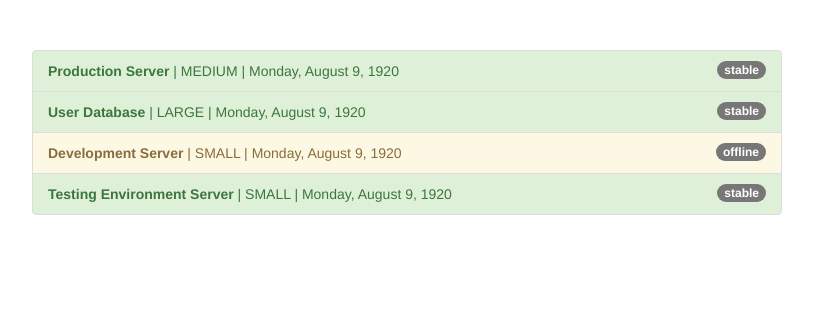
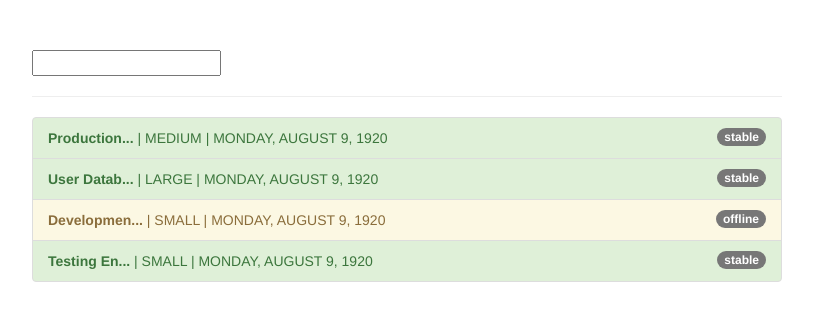
Before and after one commit to CaseyGardonio-Foat/Class11Prep_Udemy_Section17_PipesDemonstrations, an Angular app: page / in a window 1280 px wide. Shown: the top 320 px of the page, without its empty margins (233-1046 px from the left). Built offline with nearby package versions, Linux system fonts and the light colour scheme.

Commit message:
completed through Section 17 part 246

```diff
--- a/src/app/app.component.html
+++ b/src/app/app.component.html
@@ -1,18 +1,20 @@
 <div class="container">
   <div class="row">
     <div class="col-xs-12 col-sm-10 col-md-8 col-sm-offset-1 col-md-offset-2">
+      <input type="text" [(ngModel)]="filteredStatus">
+      <hr>
       <ul class="list-group">
         <li
           class="list-group-item"
-          *ngFor="let server of servers"
+          *ngFor="let server of servers | filter:filteredStatus:'status'"
           [ngClass]="getStatusClasses(server)">
           <span
             class="badge">
             {{ server.status }}
           </span>
-          <strong>{{ server.name }}</strong> |
+          <strong>{{ server.name | shorten:10 }}</strong> |
           {{ server.instanceType | uppercase }} |
-          {{ server.started | date:"fullDate" }}
+          {{ server.started | date:"fullDate" | uppercase }}
         </li>
       </ul>
     </div>
--- a/src/app/app.component.ts
+++ b/src/app/app.component.ts
@@ -32,6 +32,8 @@ export class AppComponent {
       started: new Date(15, 1, 2017)
     }
   ];
+  filteredStatus: string = '';
+
   getStatusClasses(server: {instanceType: string, name: string, status: string, started: Date}) {
     return {
       'list-group-item-success': server.status === 'stable',
--- a/src/app/app.module.ts
+++ b/src/app/app.module.ts
@@ -4,10 +4,14 @@ import { FormsModule } from '@angular/forms';
 
 
 import { AppComponent } from './app.component';
+import { ShortenPipe } from './shorten.pipe';
+import { FilterPipe } from './filter.pipe';
 
 @NgModule({
   declarations: [
-    AppComponent
+    AppComponent,
+    ShortenPipe,
+    FilterPipe
   ],
   imports: [
     BrowserModule,
--- /dev/null
+++ b/src/app/filter.pipe.ts
@@ -0,0 +1,21 @@
+import { Pipe, PipeTransform } from '@angular/core';
+
+@Pipe({
+  name: 'filter'
+})
+export class FilterPipe implements PipeTransform {
+
+  transform(value: any, filterString: string, filteredProperty: string): any {
+    if(value.length === 0 || filterString === '') {
+      return value;
+    }
+    const resultsArray: string[] = [];
+    for(const item of value) {
+      if(item[filteredProperty] === filterString) {
+        resultsArray.push(item);
+      }
+    }
+    return resultsArray;
+  }
+
+}
--- /dev/null
+++ b/src/app/shorten.pipe.ts
@@ -0,0 +1,14 @@
+import { Pipe, PipeTransform } from '@angular/core';
+
+@Pipe({
+    name: 'shorten'
+})
+
+export class ShortenPipe implements PipeTransform {
+    transform(value: any, limit: number) {
+        if(value.length > limit) {
+            return value.substring(0, limit) + '...';
+        }
+        return value;
+    }
+}
```
Also changed, not shown: 1 other file (tests, documents, lock files or other folders).
